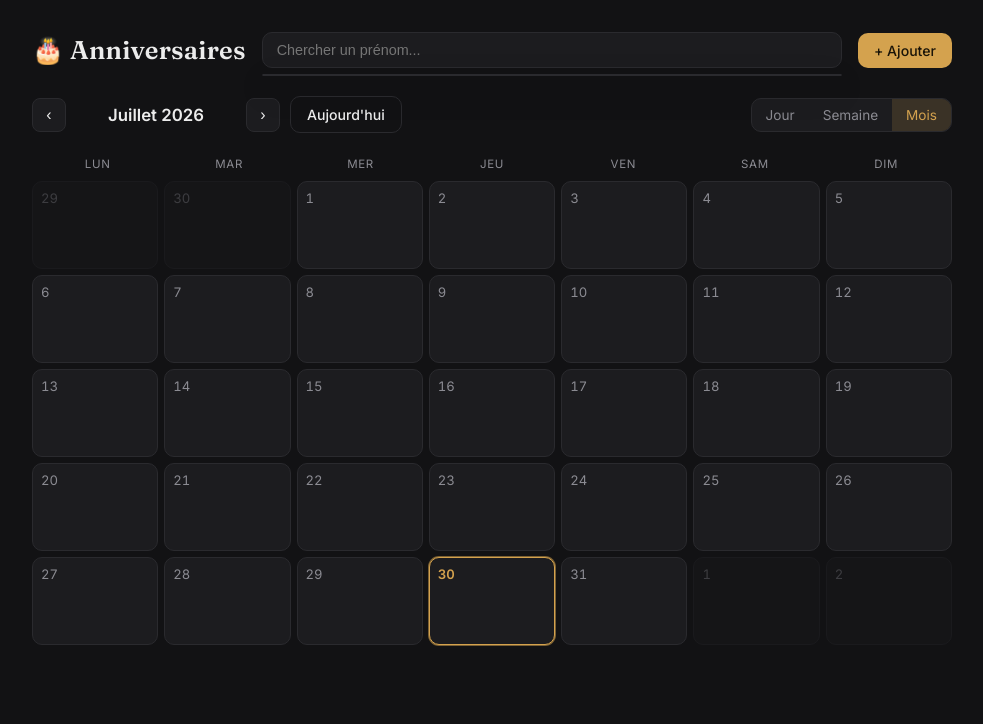
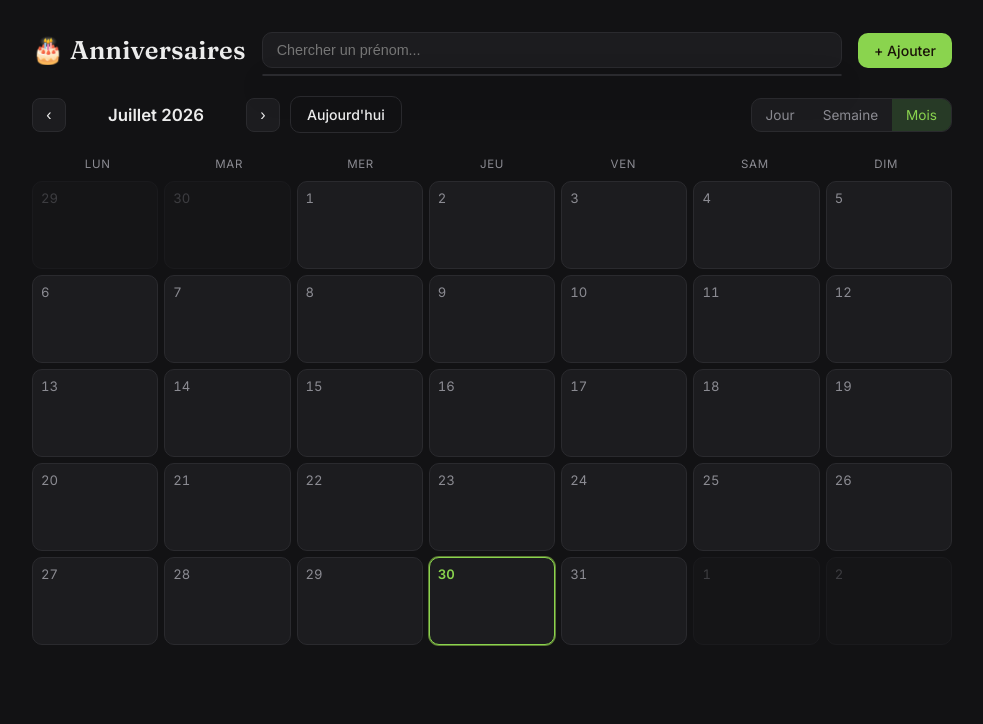
Before and after one commit to Toracks/Anniversaires, a Flask app: page / in a window 1280 px wide. Shown: the top 724 px of the page, without its empty margins (148-1131 px from the left). Run offline with Flask 3, Linux system fonts and the light colour scheme; the visitor is signed in with stand-in values (Sample User, id 1); data that the repository does not hold is empty; some libraries are stand-ins or nearby versions.

Commit message:
Rectification mode

```diff
--- a/static/style.css
+++ b/static/style.css
@@ -7,9 +7,9 @@
   --border: #2a2a2e;
   --text: #ececec;
   --text-muted: #8b8b92;
-  --accent: #d4a24e;
-  --accent-soft: rgba(212, 162, 78, 0.16);
-  --accent-glow: rgba(212, 162, 78, 0.55);
+  --accent: #8ad44e;
+  --accent-soft: rgba(94, 212, 78, 0.16);
+  --accent-glow: rgba(154, 212, 78, 0.55);
   --danger: #b3543d;
   --danger-soft: rgba(179, 84, 61, 0.16);
   --radius: 10px;
```
